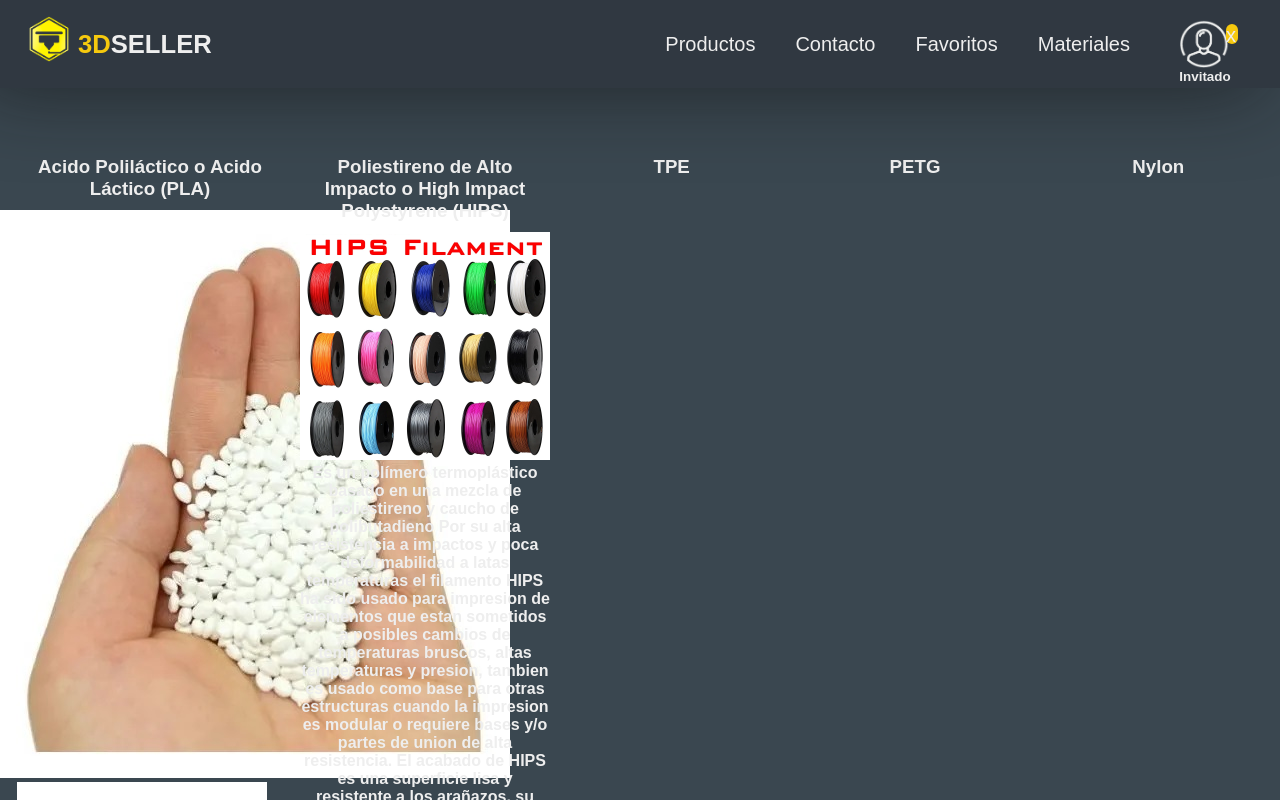
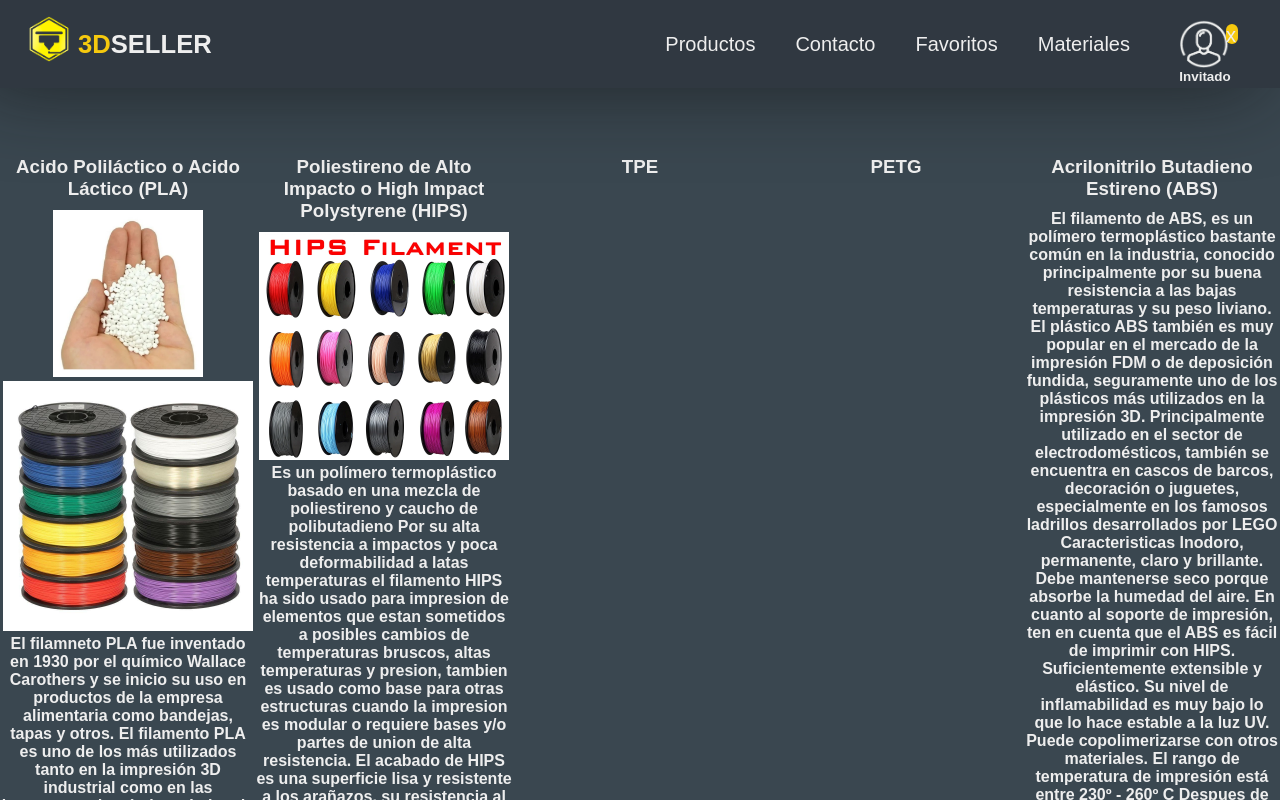
Before and after one commit to aliriodi/3DSeller, a Next.js app: page /materiales in a window 1280 px wide. Shown: the top 800 px of the page. Built offline with nearby package versions, Linux system fonts and the light colour scheme; no server answers.

Commit message:
mejoras a la BD y materailes componentes se agrega ABS y se eliman Nylon en toda la app

```diff
--- a/src/components/Materiales/Materiales.jsx
+++ b/src/components/Materiales/Materiales.jsx
@@ -25,7 +25,7 @@ export default function Home() {
           <ul className="steps">
             <li>
               <h3>Acido Poliláctico o Acido Láctico (PLA)</h3>
-              <Image src={pla1} alt="16" className='' />
+              <Image src={pla1} alt="16" className='pla1' />
               <Image src={pla2} alt="15" className='pla2' />
                El filamneto PLA fue inventado en 1930 por el químico Wallace Carothers y se inicio
                su uso en productos de la empresa alimentaria como bandejas, tapas y otros.
@@ -98,7 +98,29 @@ export default function Home() {
 
             </li>
             <li>
-              <h3>Nylon</h3>
+              <h3>Acrilonitrilo Butadieno Estireno (ABS)</h3>
+              El filamento de ABS, es un polímero termoplástico bastante común
+              en la industria, conocido principalmente por su buena resistencia a las bajas temperaturas y
+               su peso liviano.
+
+               El plástico ABS también es muy popular en el mercado de la impresión FDM o de deposición
+               fundida, seguramente uno de los plásticos más utilizados en la impresión 3D.
+
+               Principalmente utilizado en el sector de electrodomésticos,
+               también se encuentra en cascos de barcos, decoración o juguetes,
+               especialmente en los famosos ladrillos desarrollados por LEGO
+
+               Caracteristicas
+                 Inodoro, permanente, claro y brillante.
+                 Debe mantenerse seco porque absorbe la humedad del aire.
+                 En cuanto al soporte de impresión, ten en cuenta que el ABS es fácil de imprimir con HIPS.
+                 Suficientemente extensible y elástico.
+                 Su nivel de inflamabilidad es muy bajo lo que lo hace estable a la luz UV.
+                 Puede copolimerizarse con otros materiales.
+                 El rango de temperatura de impresión está entre 230º - 260º C
+                 Despues de impreso la pieza es endeble a temperaturas entre 70º - 80º C
+
+
 
             </li>
           </ul>
--- a/src/styles/globals.css
+++ b/src/styles/globals.css
@@ -111,7 +111,7 @@ body {
   height: auto;
 }
 .pla1{
-  width: 250px;
+  width: 150px;
   height: auto;
 }
 .container0 {
```
